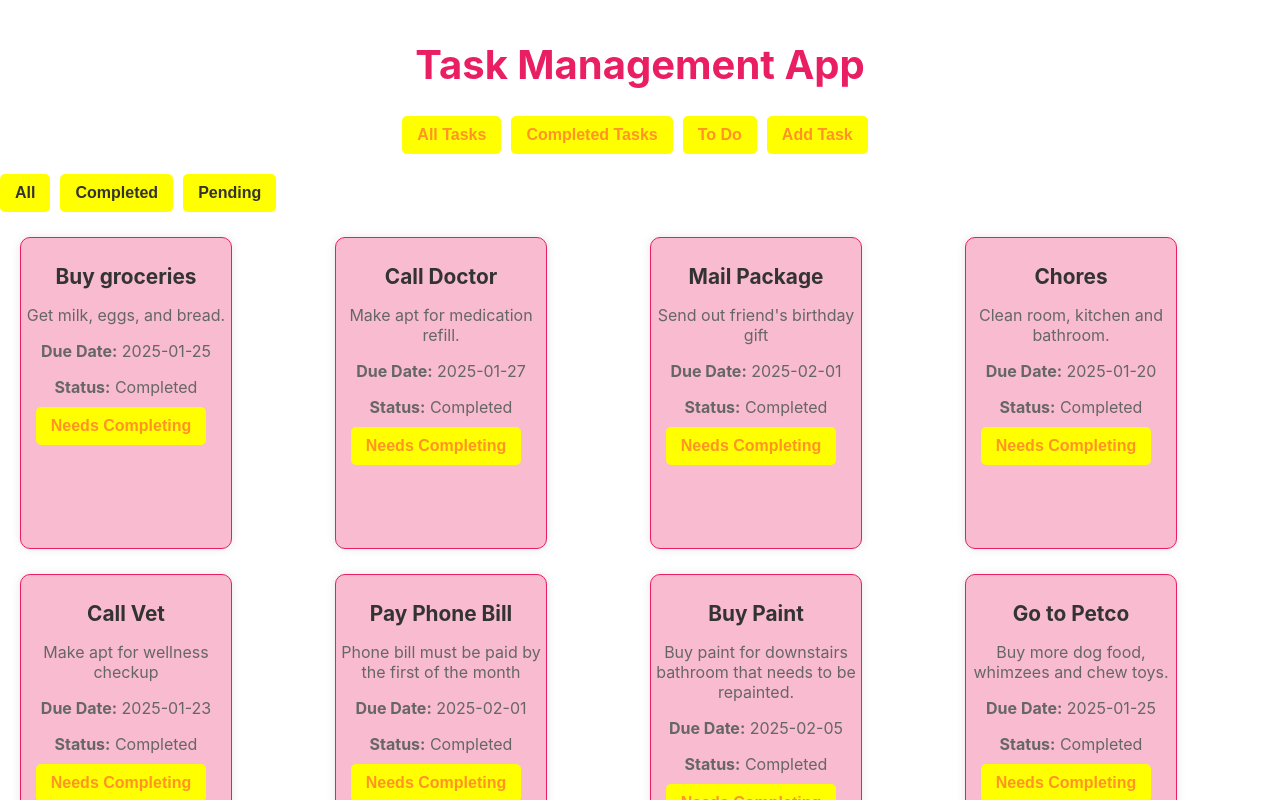
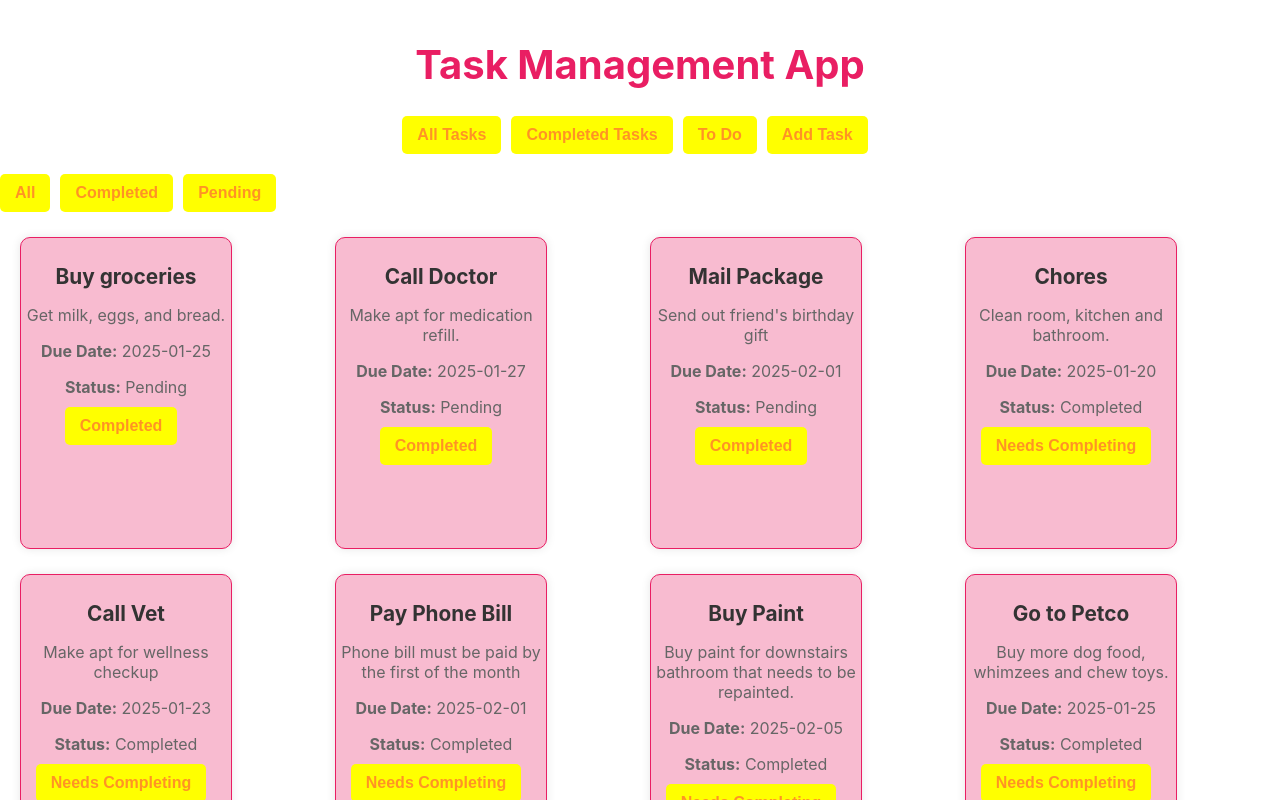
Before and after one commit to rinadkarim/my-react-app, a React (Create React App) app: page /tasks/all in a window 1280 px wide. Shown: the top 800 px of the page. Built offline with nearby package versions, Linux system fonts and the light colour scheme; data requests are answered from the project's data file.

Commit message:
final details

```diff
--- a/db.json
+++ b/db.json
@@ -5,21 +5,21 @@
       "title": "Buy groceries",
       "description": "Get milk, eggs, and bread.",
       "dueDate": "2025-01-25",
-      "completed": true
+      "completed": false
     },
     {
       "id": "2",
       "title": "Call Doctor",
       "description": "Make apt for medication refill.",
       "dueDate": "2025-01-27",
-      "completed": true
+      "completed": false
     },
     {
       "id": "3",
       "title": "Mail Package",
       "description": "Send out friend's birthday gift",
       "dueDate": "2025-02-01",
-      "completed": true
+      "completed": false
     },
     {
       "id": "4",
--- a/src/TaskList.js
+++ b/src/TaskList.js
@@ -1,6 +1,6 @@
 import React, { useState, useEffect } from "react";
 import TaskCard from "./TaskCard";
-import { useParams } from "react-router-dom";
+import { Link, useParams } from "react-router-dom";
 
 const TaskList = () => {
   const { filter } = useParams();
@@ -11,7 +11,8 @@ const TaskList = () => {
       .then((response) => response.json())
       .then((data) => {
         setTasks(data);
-      });
+      })
+      .catch((err) => console.error("Error fetching tasks:", err));
   }, []);
 
   const filteredTasks = tasks.filter((task) => {
@@ -25,27 +26,31 @@ const TaskList = () => {
       task.id === taskId ? { ...task, completed: !task.completed } : task
     );
     setTasks(updatedTasks);
+
+    const taskToUpdate = tasks.find((task) => task.id === taskId);
     fetch(`http://localhost:5000/tasks/${taskId}`, {
       method: "PATCH",
       headers: {
         "Content-Type": "application/json",
       },
-      body: JSON.stringify({ completed: !tasks.completed }),
-    });
+      body: JSON.stringify({ completed: !taskToUpdate.completed }),
+    })
+      .then((response) => response.json())
+      .catch((err) => console.error("Error updating task:", err));
   };
 
   return (
     <div>
       <div className="nav-buttons">
-        <button>
-          <a href="/tasks/all">All</a>
-        </button>
-        <button>
-          <a href="/tasks/completed">Completed</a>
-        </button>
-        <button>
-          <a href="/tasks/pending">Pending</a>
-        </button>
+        <Link to="/tasks/all">
+          <button>All</button>
+        </Link>
+        <Link to="/tasks/completed">
+          <button>Completed</button>
+        </Link>
+        <Link to="/tasks/pending">
+          <button>Pending</button>
+        </Link>
       </div>
 
       <div className="task-list">
```
Also changed, not shown: src/AddTask.js (line endings or trailing spaces), src/TaskCard.js (line endings or trailing spaces), src/TaskDetails.js (line endings or trailing spaces).
